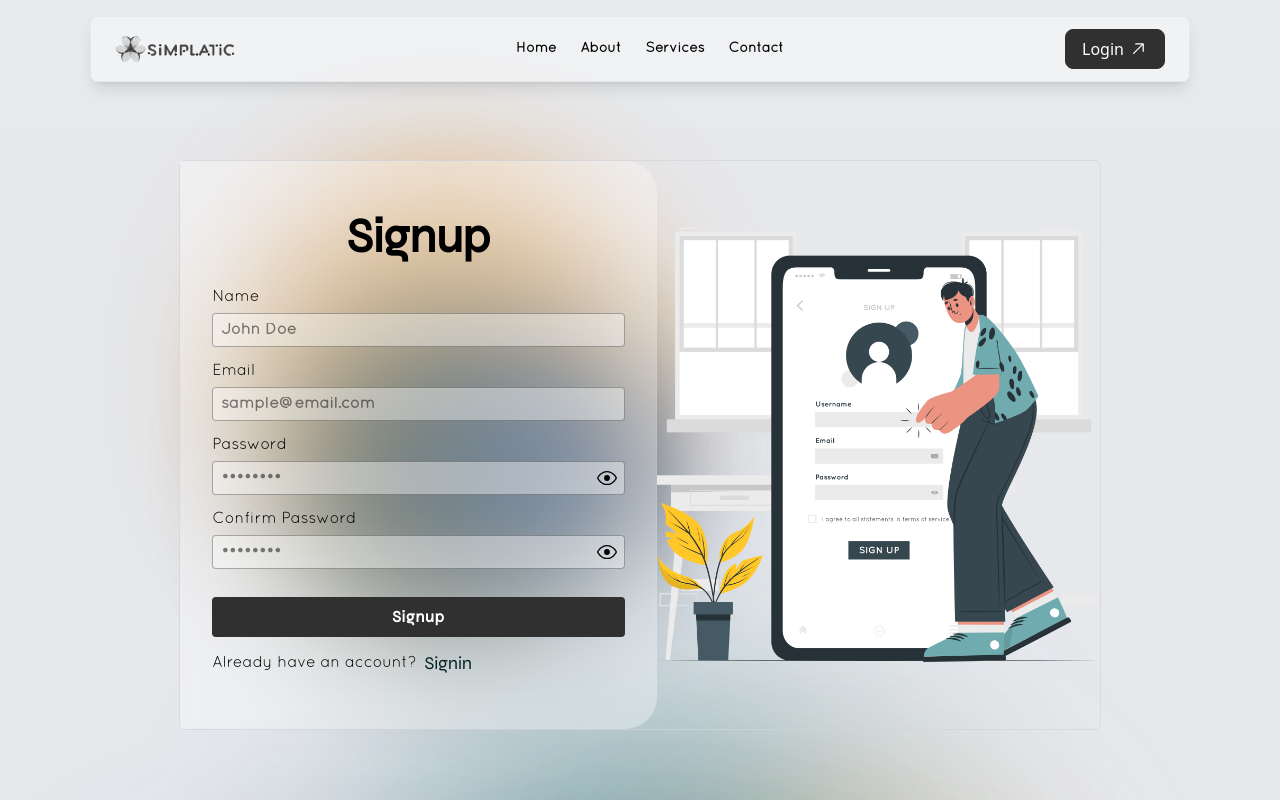
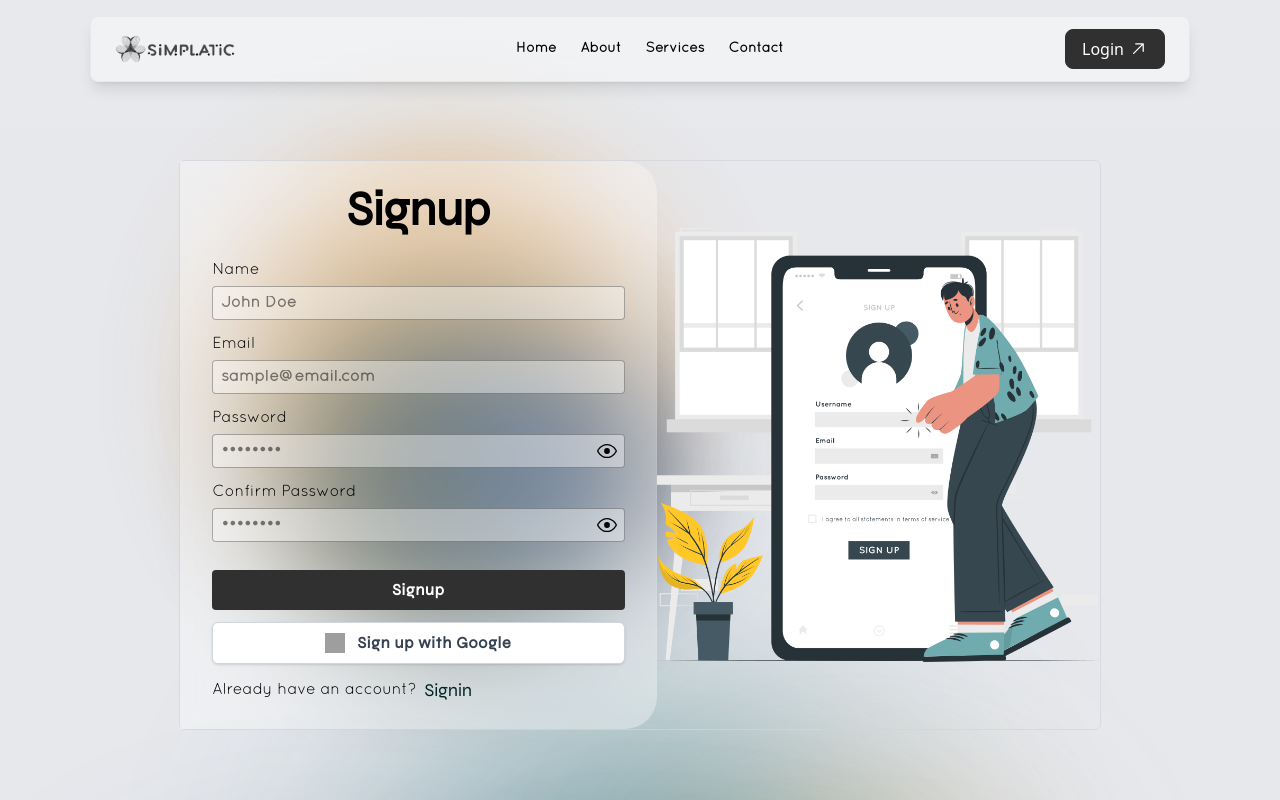
Before and after one commit to harshparikh2004/simplaticc, a React (Vite) app: page /login in a window 1280 px wide. Shown: the top 800 px of the page. Built offline with nearby package versions, Linux system fonts and the light colour scheme; no server answers; grey boxes are pictures that could not be loaded; a web font is replaced by a local one.

Commit message:
Google sign in implemented

```diff
--- a/src/firebase.js
+++ b/src/firebase.js
@@ -2,7 +2,7 @@
 import { initializeApp } from "firebase/app";
 import { getAnalytics } from "firebase/analytics";
 import { getFirestore } from "firebase/firestore";
-import { getAuth } from "firebase/auth";
+import { getAuth, GoogleAuthProvider } from 'firebase/auth';
 // TODO: Add SDKs for Firebase products that you want to use
 // https://firebase.google.com/docs/web/setup#available-libraries
 
@@ -26,3 +26,4 @@ const auth = getAuth(app);
 
 // Export the services you need
 export { db, auth };
+export const googleProvider = new GoogleAuthProvider();
--- a/src/pages/Login.jsx
+++ b/src/pages/Login.jsx
@@ -1,11 +1,10 @@
 import React, { useState } from 'react';
 import bg from '../assets/Login.png';
 import { GoEye, GoEyeClosed } from 'react-icons/go';
-import { auth } from '../firebase';
-import { createUserWithEmailAndPassword, signInWithEmailAndPassword } from 'firebase/auth';
+import { auth, googleProvider } from '../firebase';
+import { createUserWithEmailAndPassword, signInWithEmailAndPassword, signInWithPopup } from 'firebase/auth';
 import toast, { Toaster } from 'react-hot-toast';
 import { useNavigate } from 'react-router-dom';
-
 
 function Login() {
     const navigate = useNavigate();
@@ -27,7 +26,10 @@ function Login() {
         e.preventDefault();
 
         if (isSignup && password !== confirmPassword) {
-            alert("Passwords do not match.");
+            toast.error("Passwords do not match.", {
+                position: "top-center",
+                duration: 1300,
+            });
             return;
         }
 
@@ -47,7 +49,7 @@ function Login() {
             }
             setTimeout(() => {
                 navigate('/');
-            }, 1700); // Redirect after success
+            }, 1700);
         } catch (error) {
             toast.error('Failed to signup/signin', {
                 position: "top-center",
@@ -56,6 +58,24 @@ function Login() {
         }
     };
 
+    const handleGoogleLogin = async () => {
+        try {
+            await signInWithPopup(auth, googleProvider);
+            toast.success('Google login successful.', {
+                position: "top-center",
+                duration: 1300,
+            });
+            setTimeout(() => {
+                navigate('/');
+            }, 1700);
+        } catch (err) {
+            console.error("Google login error:", err);
+            toast.error('Google login failed.', {
+                position: "top-center",
+                duration: 1300,
+            });
+        }
+    };
 
     return (
         <div className='relative mx-auto flex items-center justify-center mt-32 md:px-16 md:py-8 '>
@@ -158,6 +178,19 @@ function Login() {
                             </button>
                         </div>
 
+                        <button
+                            type="button"
+                            onClick={handleGoogleLogin}
+                            className="w-full flex items-center justify-center gap-3 py-2 px-4 bg-white border border-gray-300 font-semibold text-gray-700 rounded-md shadow-sm hover:shadow-md transition-all hover:rounded-xl  duration-150 ease-in cursor-pointer tracking-wider"
+                        >
+                            <img
+                                src="https://www.gstatic.com/firebasejs/ui/2.0.0/images/auth/google.svg"
+                                alt="Google"
+                                className="w-5 h-5"
+                            />
+                            <span style={{ fontFamily: 'Syne' }}>{isSignup ? 'Sign up with Google' : 'Sign in with Google'}</span>
+                        </button>
+
                         <div className='flex items-center justify-start gap-2'>
                             <p style={{ fontFamily: 'Quicksand' }}>
                                 {isSignup ? 'Already have an account?' : "Don't have an account?"}
```
